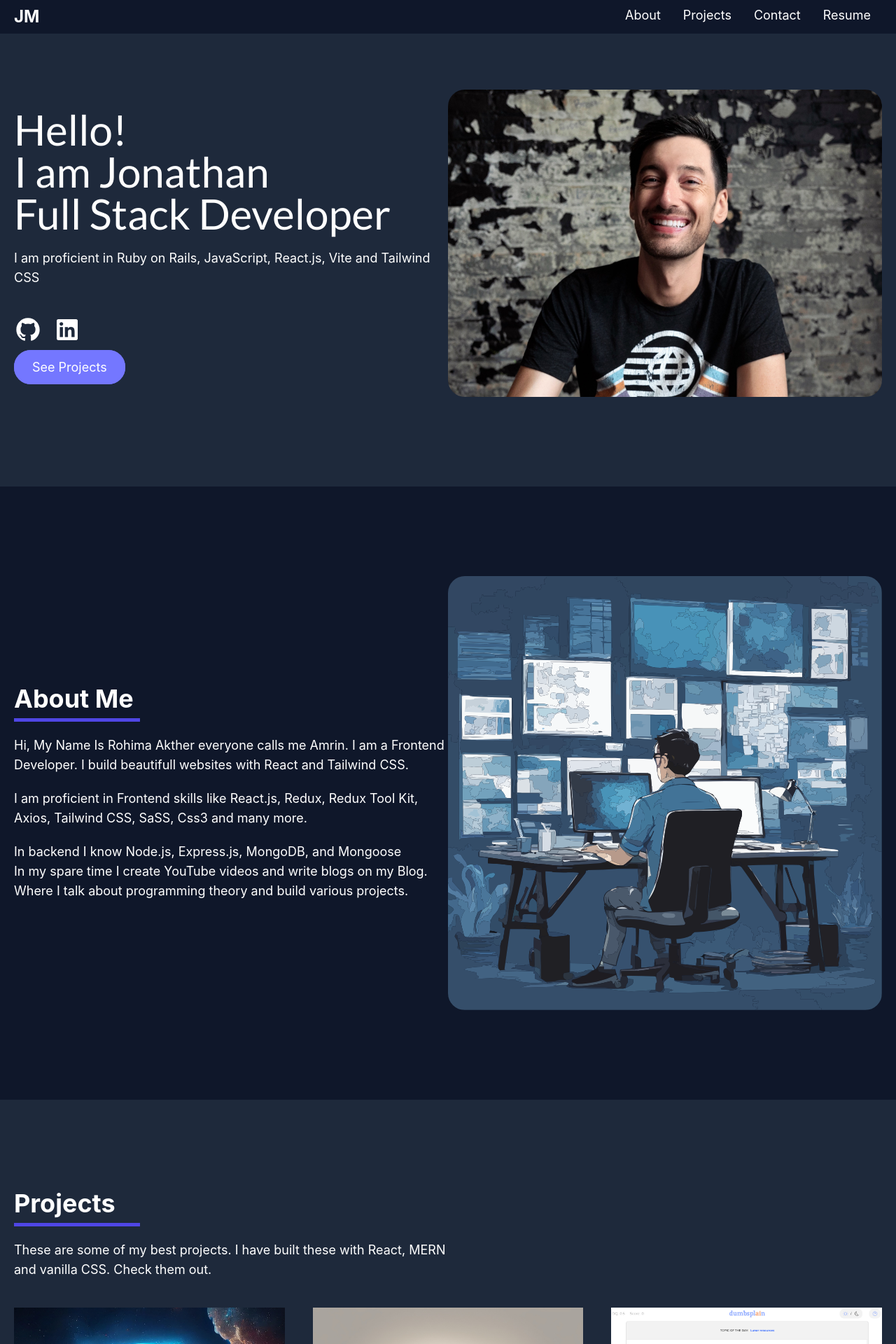
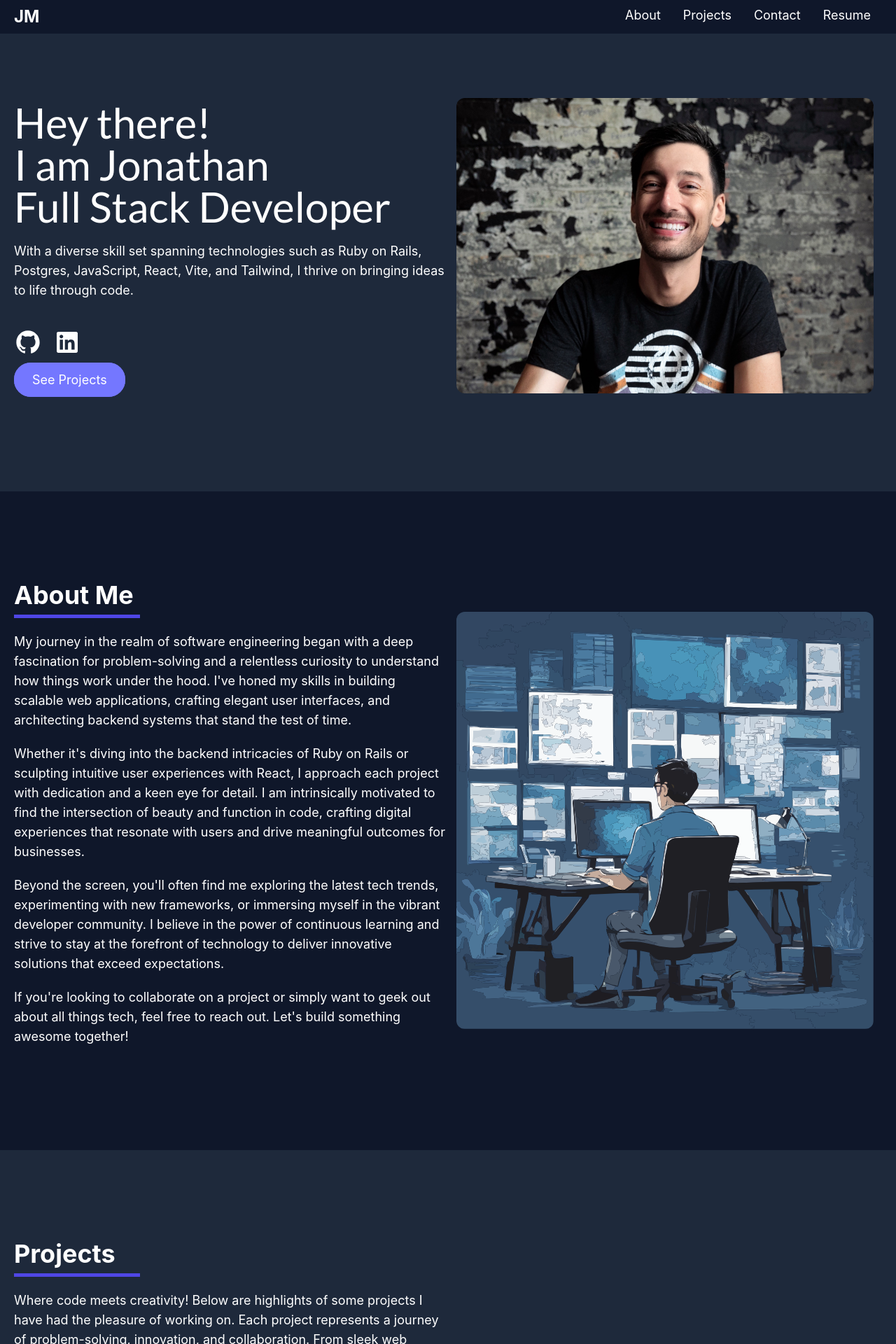
Before and after one commit to JonathanMendler/portfolio, a React (Vite) app: page / in a window 1280 px wide. Shown: the top 1920 px of the page at 70% size. Built offline with nearby package versions, Linux system fonts and the light colour scheme.

Commit message:
About and Project edits | Add Contacts

```diff
--- a/src/App.jsx
+++ b/src/App.jsx
@@ -3,7 +3,7 @@ import Header from "./components/Header";
 import Hero from "./components/Hero";
 import About from "./components/About";
 import Projects from "./components/Projects";
-// import Contact from "./components/Contact";
+import Contact from "./components/Contact";
 // import Footer from "./components/Footer";
 
 function App() {
@@ -13,8 +13,8 @@ function App() {
       <Hero />
       <About />
       <Projects />
-      {/* <Contact />
-      <Footer /> */}
+      <Contact />
+      {/* <Footer /> */}
     </>
   );
 }
--- a/src/components/About.jsx
+++ b/src/components/About.jsx
@@ -9,24 +9,32 @@ const About = () => {
           <h2 className="text-4xl font-bold mb-5 border-b-[5px] w-[180px] border-indigo-600 pb-2">About Me</h2>
 
           <p className="pb-5">
-            Hi, My Name Is Rohima Akther everyone calls me Amrin. I am a Frontend Developer. I build beautifull websites
-            with React and Tailwind CSS.
+            My journey in the realm of software engineering began with a deep fascination for problem-solving and a
+            relentless curiosity to understand how things work under the hood. I've honed my skills in building scalable
+            web applications, crafting elegant user interfaces, and architecting backend systems that stand the test of
+            time.
           </p>
           <p className="pb-5">
-            I am proficient in Frontend skills like React.js, Redux, Redux Tool Kit, Axios, Tailwind CSS, SaSS, Css3 and
-            many more.
+            Whether it's diving into the backend intricacies of Ruby on Rails or sculpting intuitive user experiences
+            with React, I approach each project with dedication and a keen eye for detail. I am intrinsically motivated
+            to find the intersection of beauty and function in code, crafting digital experiences that resonate with
+            users and drive meaningful outcomes for businesses.
           </p>
 
-          <p>In backend I know Node.js, Express.js, MongoDB, and Mongoose</p>
+          <p className="pb-5">
+            Beyond the screen, you'll often find me exploring the latest tech trends, experimenting with new frameworks,
+            or immersing myself in the vibrant developer community. I believe in the power of continuous learning and
+            strive to stay at the forefront of technology to deliver innovative solutions that exceed expectations.
+          </p>
 
-          <p>
-            In my spare time I create YouTube videos and write blogs on my Blog. Where I talk about programming theory
-            and build various projects.
+          <p className="pb-5">
+            If you're looking to collaborate on a project or simply want to geek out about all things tech, feel free to
+            reach out. Let's build something awesome together!
           </p>
         </div>
 
         <div className="about-img">
-          <img src={AboutImg} alt="coding illustration" className="lgw-[80%] rounded-3xl md:ml-auto" />
+          <img src={AboutImg} alt="coding illustration" className="lgw-[80%] rounded-3xl p-3 md:ml-auto" />
         </div>
       </div>
     </section>
--- a/src/components/Contact.jsx
+++ b/src/components/Contact.jsx
@@ -0,0 +1,21 @@
+import React from "react";
+
+const Contact = () => {
+  return (
+    <section className="bg-primary px-5 py-32" id="contact">
+      <div className="text-center md:w-[60%] mx-auto text-white">
+        <h2 className="text-4xl font-bold mb-5 border-b-[5px] w-[200px] mx-auto border-indigo-600 pb-2">Contact Me</h2>
+        <p>Interested in building something together? Let's chat!</p>
+
+        <p className="mt-3 py-1">
+          <span className="font-bold">Email:</span> jon.mendler@gmail.com
+        </p>
+        <p className="py-1">
+          <span className="font-bold">Phone:</span> (219) 669-3013
+        </p>
+      </div>
+    </section>
+  );
+};
+
+export default Contact;
--- a/src/components/Hero.jsx
+++ b/src/components/Hero.jsx
@@ -9,12 +9,15 @@ const Hero = () => {
       <div className="container mx-auto grid md:grid-cols-2 items-center justify-center md:justify-between">
         <div className="hero-info pb-5 md:pb-0">
           <h1 className="text-4xl lg:text-6xl">
-            Hello! <br />I am Jonathan
+            Hey there! <br />I am Jonathan
             <br />
             Full Stack Developer
           </h1>
 
-          <p className="py-5">I am proficient in Ruby on Rails, JavaScript, React.js, Vite and Tailwind CSS</p>
+          <p className="py-5">
+            With a diverse skill set spanning technologies such as Ruby on Rails, Postgres, JavaScript, React, Vite, and
+            Tailwind, I thrive on bringing ideas to life through code.
+          </p>
 
           <div className="flex py-5">
             <a href="https://github.com/JonathanMendler" className="pr-4 inline-block text-accent hover:text-white">
@@ -39,7 +42,7 @@ const Hero = () => {
         </div>
 
         <div className="hero-img">
-          <img src={HeroImg} alt="coding illustration" className="lgw-[80%] rounded-3xl ml-auto" />
+          <img src={HeroImg} alt="coding illustration" className="lgw-[80%] rounded-3xl p-3 ml-auto" />
         </div>
       </div>
     </section>
--- a/src/components/Projects.jsx
+++ b/src/components/Projects.jsx
@@ -22,7 +22,7 @@ const Projects = () => {
     {
       img: dumbsplain,
       title: "Dumbsplain",
-      desc: "Conversational LLM trivia game. Independent Contributor",
+      desc: "Conversational LLM trivia game. Independent Contributor at Unfinite",
       live: "https://dumbsplain.com//",
     },
   ];
@@ -34,7 +34,9 @@ const Projects = () => {
           <h2 className="text-4xl font-bold mb-5 border-b-[5px] w-[180px] border-indigo-600 pb-2">Projects</h2>
 
           <p className="pb-5">
-            These are some of my best projects. I have built these with React, MERN and vanilla CSS. Check them out.
+            Where code meets creativity! Below are highlights of some projects I have had the pleasure of working on.
+            Each project represents a journey of problem-solving, innovation, and collaboration. From sleek web
+            interfaces, to robust backend systems, feel free to explore my creations!
           </p>
         </div>
 
@@ -45,15 +47,15 @@ const Projects = () => {
         {projects.map((project, i) => {
           return (
             <div className="relative" key={i}>
-              <img src={project.img} alt={project.title} />
-              <div className="flex absolute left-0 right-0 top-[13px] bottom-0 mx-auto w-[90%] h-[90%] rounded-3xl bg-secondary  opacity-0 duration-500 justify-center flex-col hover:opacity-100 ">
+              <img className="proj-img rounded-3xl" src={project.img} alt={project.title} />
+              <div className="flex absolute left-0 right-0 top-[22px] bottom-0 mx-auto w-[90%] h-[90%] rounded-3xl bg-secondary  opacity-0 duration-500 justify-center flex-col hover:opacity-100 ">
                 <p className="py-5 text-center font-bold px-2 text-white">{project.desc}</p>
 
                 <div className="mx-auto">
-                  <a href={project.live} className="px-5 py-2 bg-blue-500 hover:bg-blue-600 mr-5 font-bold">
+                  <a href={project.live} className="px-5 py-2 bg-blue-500 hover:bg-blue-600 rounded-3xl mr-5 font-bold">
                     Live
                   </a>
-                  <a href={project.code} className="px-5 py-2 bg-blue-700 hover:bg-blue-800 font-bold">
+                  <a href={project.code} className="px-5 py-2 bg-blue-700 hover:bg-blue-800 rounded-3xl font-bold">
                     Code
                   </a>
                 </div>
```
Also changed, not shown: src/assets/dumbsplain.png.
